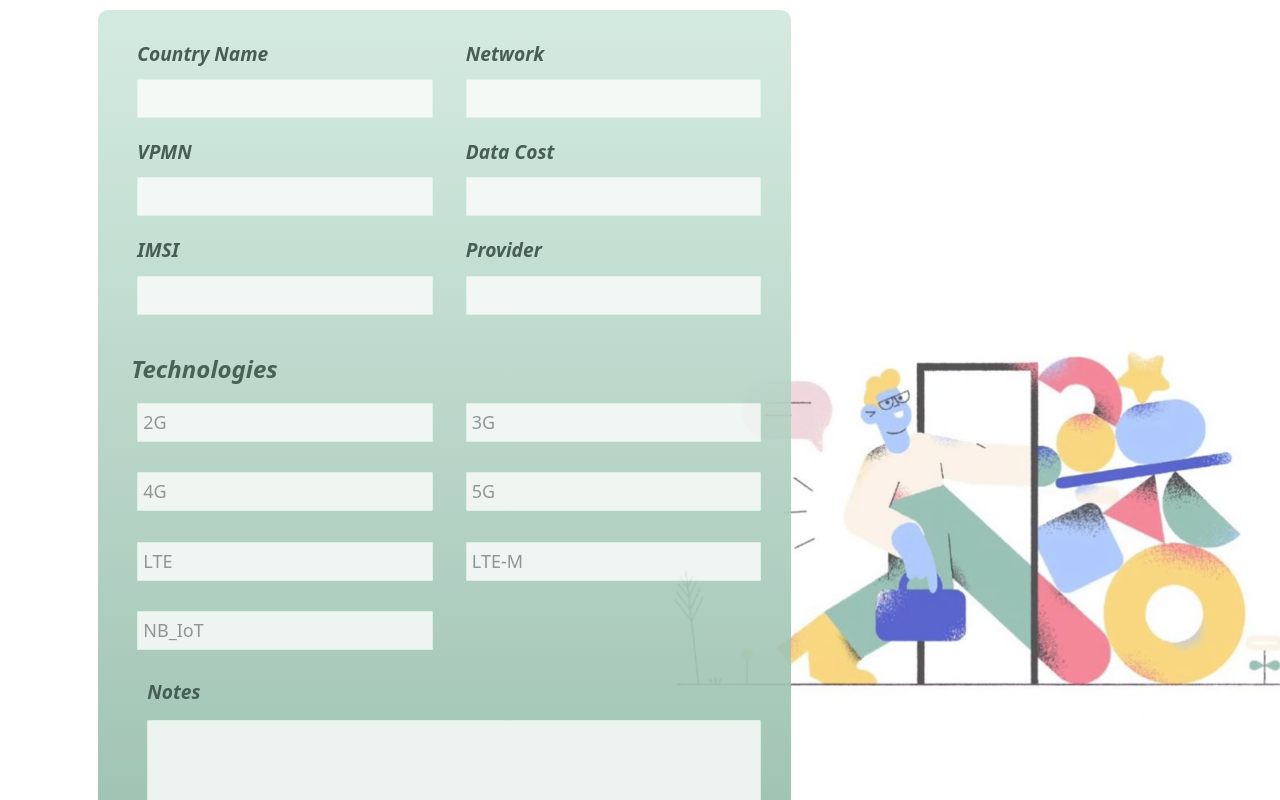
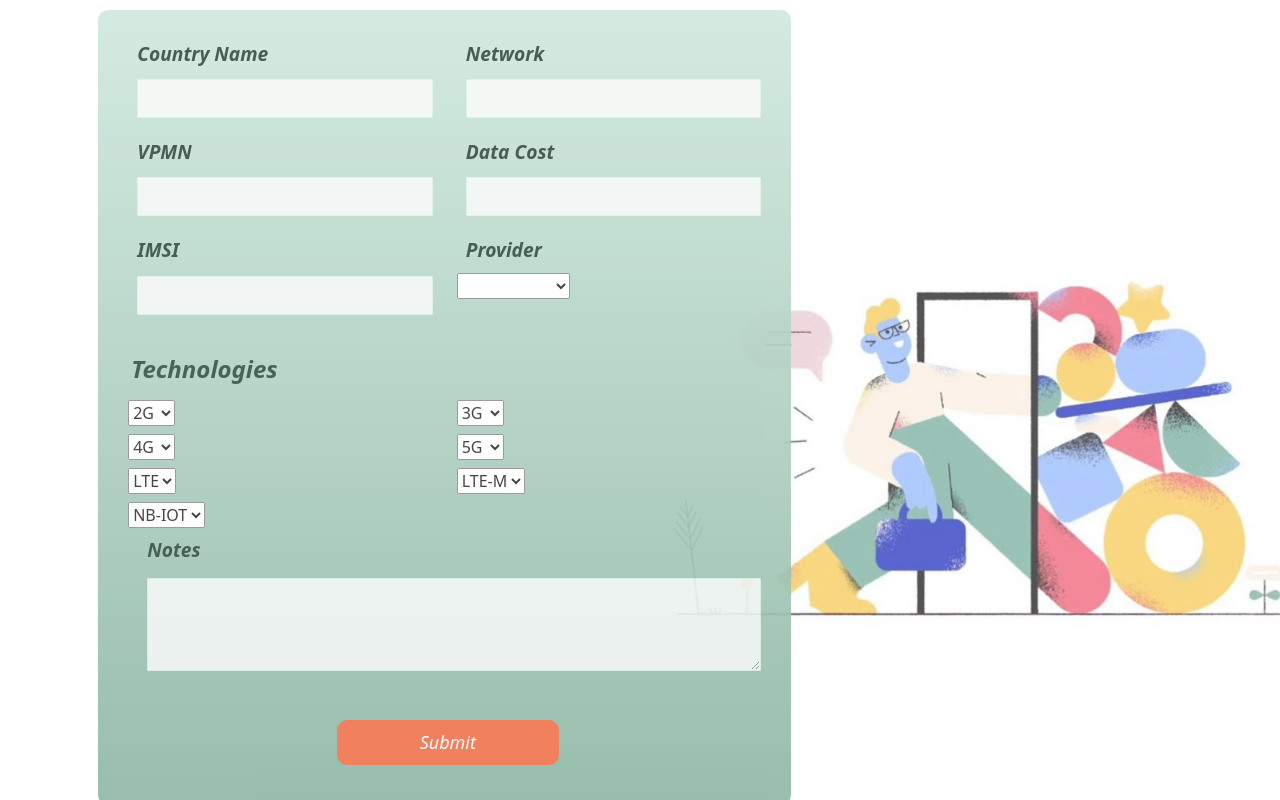
Before and after one commit to ahmedselem798/pricingappV2, a React (Create React App) app in the folder client/: page /create in a window 1280 px wide. Shown: the top 800 px of the page. Built offline with nearby package versions, Linux system fonts and the light colour scheme.

Commit message:
salmaUpdates

```diff
--- a/client/src/Components/CountriesTable/CountriesTable.js
+++ b/client/src/Components/CountriesTable/CountriesTable.js
@@ -43,6 +43,8 @@ const CountriesTable = () => {
   }, []);
 
   const handleDelete = (id) => {
+    const confirmDelete = window.confirm("Are you sure you want to delete?");
+    if (confirmDelete) {
       axios
         .delete("http://localhost:5000/delete/" + id)
         .then((resulte) => {
@@ -50,6 +52,7 @@ const CountriesTable = () => {
           window.location.reload();
         })
         .catch((err) => console.log(err));
+    }
   };
 
   const handleSort = () => {
@@ -85,7 +88,7 @@ const CountriesTable = () => {
   return (
     <div>
       <div className="d-flex mb-3">
-        <button onClick={logout} type="submit" class="btn btn-warning mr-2">
+        <button onClick={logout} type="submit" className="btn btn-warning mr-2">
           logout
         </button>
         <Link to="/register" className="btn btn-warning">
@@ -100,7 +103,7 @@ const CountriesTable = () => {
         <thead className="text-center">
           <tr>
             <th onClick={handleSort} className="country-header">
-              Country
+              Country {sortOrder.direction === 'asc' ? '↑' : '↓'}
             </th>
             <th>Networks</th>
             <th>VPMN</th>
@@ -120,8 +123,7 @@ const CountriesTable = () => {
           </tr>
         </thead>
         <tbody className="text-center">
-          {sortedCountries.map((country) => {
-            return (
+          {sortedCountries.map((country) => (
             <tr key={country._id}>
               <td>{country.countryName}</td>
               <td>{country.network}</td>
@@ -141,12 +143,11 @@ const CountriesTable = () => {
               <td>
                 <div className="btn-container">
                   <button
-                      onClick={(e) => handleDelete(country._id)}
+                    onClick={() => handleDelete(country._id)}
                     className="btn custom-btn btn-danger mr-2"
                   >
                     Delete
                   </button>
-
                   <Link to={`/update/${country._id}`}>
                     <button type="button" className="btn btn-info">
                       Edit
@@ -155,8 +156,7 @@ const CountriesTable = () => {
                 </div>
               </td>
             </tr>
-            );
-          })}
+          ))}
         </tbody>
       </table>
     </div>
--- a/client/src/Components/CreateCountry/CreateCountry.js
+++ b/client/src/Components/CreateCountry/CreateCountry.js
@@ -111,12 +111,19 @@ function CreateCountry() {
                     />
                   </Col>
                   <Col>
-                    <Form.Label>Provider</Form.Label>
-                    <Form.Control
+                    <Form.Label>Provider</Form.Label><br/>
+                    {/* <Form.Control
                       type="text"
                       value={provider}
                       onChange={(e) => SetProvider(e.target.value)}
-                    />
+                    /> */}
+                    <select
+                      value={provider}
+                      onChange={(e) => SetProvider(e.target.value)}
+                    >
+                      <option value="" selected></option>
+                      <option value="PondMobile">PondMobile</option>
+                    </select>
                   </Col>
                 </Row>
               </Form.Group>
@@ -126,73 +133,116 @@ function CreateCountry() {
               <Row>
                 <Col md={6}>
                   <InputGroup className="mb-2">
-                    <Form.Control
+                    {/* <Form.Control
                       type="text"
                       placeholder="2G"
                       value={_2G}
                       onChange={(e) => Set2G(e.target.value)}
-                    />
+                    /> */}
+                    <select value={_2G} onChange={(e) => Set2G(e.target.value)}>
+                      <option value="" selected>
+                        2G
+                      </option>
+                      <option value="Yes">Yes</option>
+                      <option value="No">No</option>
+                    </select>
                   </InputGroup>
                 </Col>
                 <Col md={6}>
                   <InputGroup className="mb-2">
-                    <Form.Control
-                      type="text"
-                      placeholder="3G"
-                      value={_3G}
-                      onChange={(e) => Set3G(e.target.value)}
-                    />
+                    <select value={_3G} onChange={(e) => Set3G(e.target.value)}>
+                      <option value="" selected>
+                        3G
+                      </option>
+                      <option value="Yes">Yes</option>
+                      <option value="No">No</option>
+                    </select>
                   </InputGroup>
                 </Col>
                 <Col md={6}>
                   <InputGroup className="mb-2">
-                    <Form.Control
+                    {/* <Form.Control
                       type="text"
                       placeholder="4G"
                       value={_4G}
                       onChange={(e) => Set4G(e.target.value)}
-                    />
+                    /> */}
+                    <select value={_4G} onChange={(e) => Set4G(e.target.value)}>
+                      <option value="" selected>
+                        4G
+                      </option>
+                      <option value="Yes">Yes</option>
+                      <option value="No">No</option>
+                    </select>
                   </InputGroup>
                 </Col>
 
                 <Col md={6}>
                   <InputGroup className="mb-2">
-                    <Form.Control
+                    {/* <Form.Control
                       type="text"
                       placeholder="5G"
                       value={_5G}
                       onChange={(e) => Set5G(e.target.value)}
-                    />
+                    /> */}
+                    <select value={_5G} onChange={(e) => Set5G(e.target.value)}>
+                      <option value="" selected>
+                        5G
+                      </option>
+                      <option value="Yes">Yes</option>
+                      <option value="No">No</option>
+                    </select>
                   </InputGroup>
                 </Col>
                 <Col md={6}>
                   <InputGroup className="mb-2">
-                    <Form.Control
+                    {/* <Form.Control
                       type="text"
                       placeholder="LTE"
                       value={lte}
                       onChange={(e) => SetLTE(e.target.value)}
-                    />
+                    /> */}
+                    <select value={lte} onChange={(e) => SetLTE(e.target.value)}>
+                      <option value="" selected>
+                        LTE
+                      </option>
+                      <option value="Yes">Yes</option>
+                      <option value="No">No</option>
+                    </select>
                   </InputGroup>
                 </Col>
                 <Col md={6}>
                   <InputGroup className="mb-2">
-                    <Form.Control
+                    {/* <Form.Control
                       type="text"
                       placeholder="LTE-M"
                       value={lte_m}
                       onChange={(e) => SetLTE_M(e.target.value)}
-                    />
+                    /> */}
+                    <select value={lte_m} onChange={(e) => SetLTE_M(e.target.value)}>
+                      <option value="" selected>
+                        LTE-M
+                      </option>
+                      <option value="Yes">Yes</option>
+                      <option value="No">No</option>
+                    </select>
                   </InputGroup>
                 </Col>
                 <Col md={6}>
                   <InputGroup className="mb-2">
-                    <Form.Control
+                    {/* <Form.Control
                       type="text"
                       placeholder="NB_IoT"
                       value={nb_iot}
                       onChange={(e) => SetNB_IoT(e.target.value)}
-                    />
+                    /> */}
+                    <select value={nb_iot} onChange={(e) => SetNB_IoT(e.target.value)}>
+                      <option value="" selected>
+                        NB-IOT
+                      </option>
+                      <option value="Yes">Yes</option>
+                      <option value="No">No</option>
+                    </select>
                   </InputGroup>
                 </Col>
               </Row>
@@ -215,7 +265,7 @@ function CreateCountry() {
         </Row>
       </Container>
     </Container>
-  );
+  )
 }
 
 export default CreateCountry;
```
Lines whose indentation alone changed are shown as unchanged.
